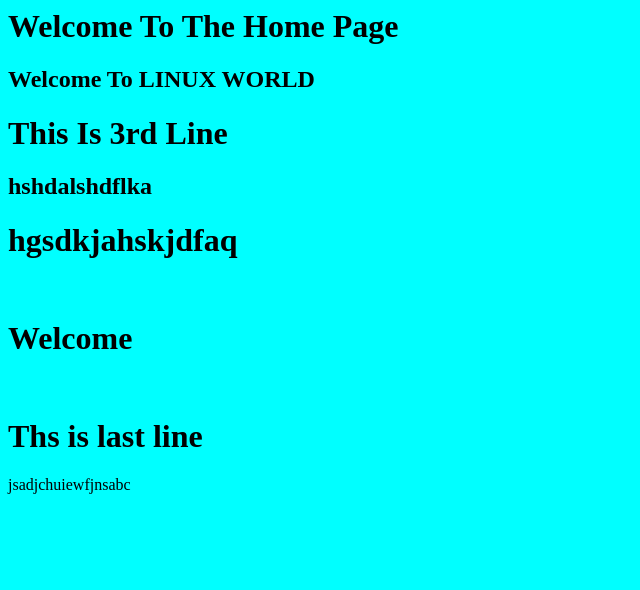
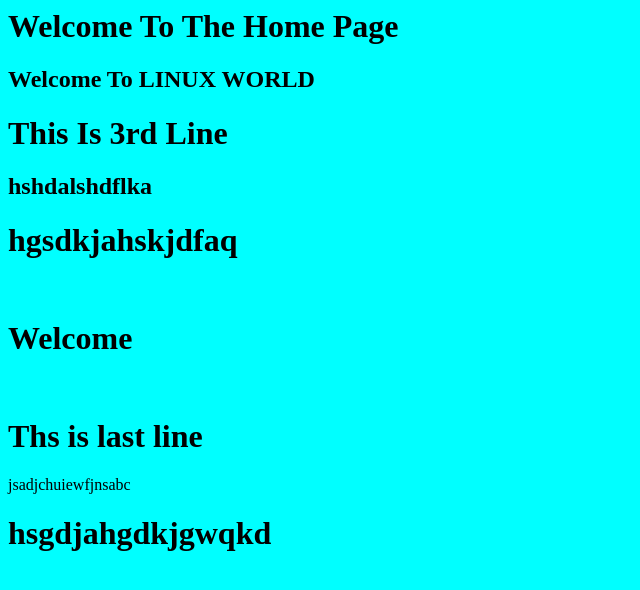
Before and after one commit to git-samir/dockerweb, a plain HTML site: page index.html in a window 1280 px wide. Shown: the whole page, without its empty margins (0-640 px from the left). Drawn offline with Linux system fonts and the light colour scheme.

Commit message:
jsadhkjsahdkja

```diff
--- a/index.html
+++ b/index.html
@@ -10,3 +10,4 @@
 <br>
 <h1>Ths is last line</h1>
 jsadjchuiewfjnsabc
+<h1> hsgdjahgdkjgwqkd</h1>
```
